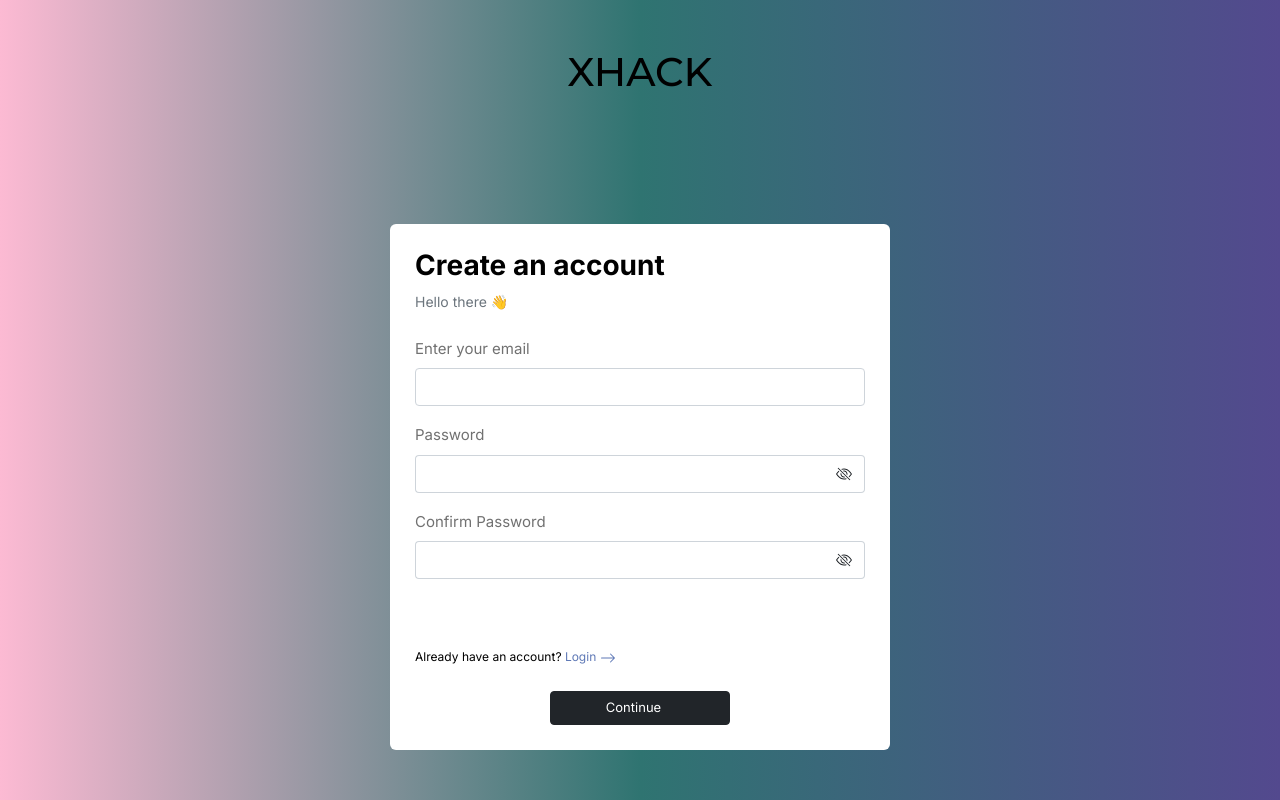
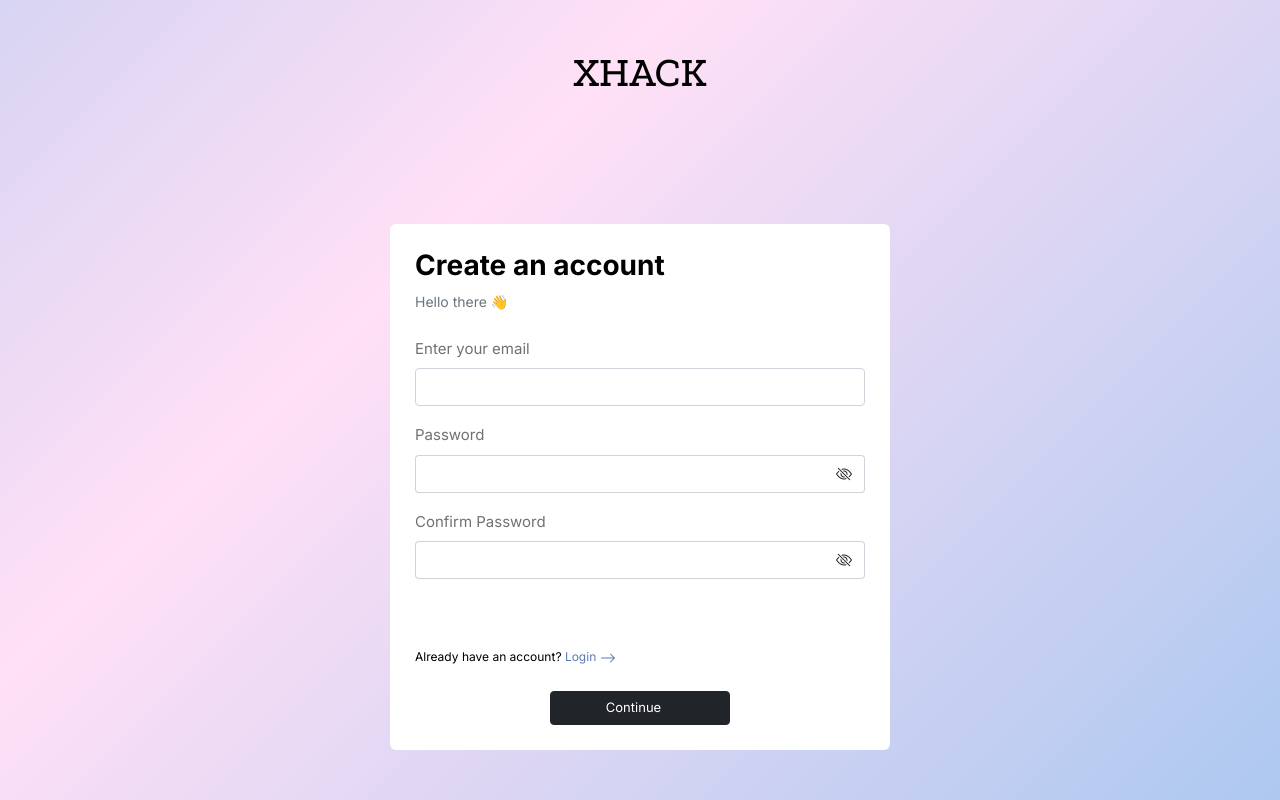
Before and after one commit to SAyaanHussain/XHACK, a Flask app: page /sign-up in a window 1280 px wide. Run offline with Flask 3, Linux system fonts and the light colour scheme.

Commit message:
Design improved, eye button fixed.

```diff
--- a/app.py
+++ b/app.py
@@ -7,7 +7,7 @@ import pymongo
 import dns.resolver
 
 app = Flask(__name__)
-app.secret_key = "xhack_secret_key"
+app.secret_key = "JGHdufgewfiuASIUDIUU9831984942hyiufguwi&&&d"
 bcrypt = Bcrypt(app)
 
 client = pymongo.MongoClient(
@@ -48,43 +48,6 @@ def login():
 
     return render_template('login.html')
 
-
-# @app.route('/sign-up', methods=["GET", "POST"])
-# def sign():
-#     if request.method == "POST":
-#         email = request.form['email']
-#         password1 = request.form['password1']
-#         password2 = request.form['password2']
-
-#         if not EMAIL_REGEX.match(email):
-#             flash("Invalid email format!", "danger")
-#             return redirect(url_for('sign'))
-
-#         if not check_mx_record(email):
-#             flash("Invalid email domain or unable to verify the domain!", "danger")
-#             return redirect(url_for('sign'))
-
-#         if password1 != password2:
-#             flash("Passwords do not match!", "danger")
-#             return redirect(url_for('sign'))
-
-#         if not PASSWORD_REGEX.match(password1):
-#             flash("Password must be at least 8 characters long with uppercase, lowercase, a number, and a special character!", "danger")
-#             return redirect(url_for('sign'))
-
-#         existing_user = users_collection.find_one({"email": email})
-#         if existing_user:
-#             flash("Email already registered. Try logging in.", "danger")
-#             return redirect(url_for('sign'))
-
-#         hashed_password = bcrypt.generate_password_hash(password1).decode('utf-8')
-#         users_collection.insert_one({"email": email, "password": hashed_password})
-#         flash("Account created successfully. Please log in!", "success")
-#         return redirect(url_for('login'))
-
-#     return render_template('sign-up.html')
-
-
 @app.route('/sign-up', methods=["GET", "POST"])
 def sign():
     if request.method == "POST":
--- a/static/css/login.css
+++ b/static/css/login.css
@@ -1,16 +1,27 @@
 body {
-    background: linear-gradient(
-      to right,
-      #fcbad3 0%,
-      #2f7471 50%,
-      #53498e 100%
-    );
-    min-height: 100vh;
-    margin: 0;
-    padding: 0;
-    color: black;
-    font-family: "Inter", sans-serif;
+  background: linear-gradient(-45deg, #FFE0F6, #5DB1EA, #FFE0F6, #5DB1EA);
+  background-size: 400% 400%;
+  animation: gradientFlow 9s ease infinite;
+  min-height: 100vh;
+  margin: 0;
+  padding: 0;
+  color: black;
+  font-family: "Inter", sans-serif;
+}
+
+@keyframes gradientFlow {
+  0% {
+    background-position: 0% 50%;
   }
+  50% {
+    background-position: 100% 50%;
+  }
+  100% {
+    background-position: 0% 50%;
+  }
+}
+
+
   .container {
     background-color: white;
     border: 0.5 solid black;
@@ -29,7 +40,7 @@ body {
   }
   h1 {
     text-align: center;
-    font-family: "Montserrat", sans-serif;
+    font-family: "Zilla Slab", sans-serif;
   }
   .input-group-text {
     background-color: white;
--- a/static/js/sign.js
+++ b/static/js/sign.js
@@ -1,46 +1,14 @@
-function togglePasswordVisibility() {
-    const passwordInput = document.getElementById("exampleInputPassword1");
-    const eyeIcon = document.getElementById("eyeIcon");
+function togglePasswordVisibility(inputId, iconId) {
+    const input = document.getElementById(inputId);
+    const icon = document.getElementById(iconId);
 
-    const openEye = `
-<svg xmlns="http://www.w3.org/2000/svg" width="16" height="16" fill="currentColor" class="bi bi-eye" viewBox="0 0 16 16">
-<path d="M16 8s-3-5.5-8-5.5S0 8 0 8s3 5.5 8 5.5S16 8 16 8M1.173 8a13 13 0 0 1 1.66-2.043C4.12 4.668 5.88 3.5 8 3.5s3.879 1.168 5.168 2.457A13 13 0 0 1 14.828 8q-.086.13-.195.288c-.335.48-.83 1.12-1.465 1.755C11.879 11.332 10.119 12.5 8 12.5s-3.879-1.168-5.168-2.457A13 13 0 0 1 1.172 8z"/>
-<path d="M8 5.5a2.5 2.5 0 1 0 0 5 2.5 2.5 0 0 0 0-5M4.5 8a3.5 3.5 0 1 1 7 0 3.5 3.5 0 0 1-7 0"/>
-</svg>
-`;
-
-    const closedEye = `
-<svg xmlns="http://www.w3.org/2000/svg" width="16" height="16" fill="currentColor" class="bi bi-eye-slash" viewBox="0 0 16 16">
-<path d="M13.359 11.238C15.06 9.72 16 8 16 8s-3-5.5-8-5.5a7 7 0 0 0-2.79.588l.77.771A6 6 0 0 1 8 3.5c2.12 0 3.879 1.168 5.168 2.457A13 13 0 0 1 14.828 8q-.086.13-.195.288c-.335.48-.83 1.12-1.465 1.755q-.247.248-.517.486z"/>
-<path d="M11.297 9.176a3.5 3.5 0 0 0-4.474-4.474l.823.823a2.5 2.5 0 0 1 2.829 2.829zm-2.943 1.299.822.822a3.5 3.5 0 0 1-4.474-4.474l.823.823a2.5 2.5 0 0 0 2.829 2.829"/>
-<path d="M3.35 5.47q-.27.24-.518.487A13 13 0 0 0 1.172 8l.195.288c.335.48.83 1.12 1.465 1.755C4.121 11.332 5.881 12.5 8 12.5c.716 0 1.39-.133 2.02-.36l.77.772A7 7 0 0 1 8 13.5C3 13.5 0 8 0 8s.939-1.721 2.641-3.238l.708.709zm10.296 8.884-12-12 .708-.708 12 12z"/>
-</svg>
-`;
-
-    const isPassword = passwordInput.type === "password";
-    passwordInput.type = isPassword ? "text" : "password";
-    eyeIcon.innerHTML = isPassword ? openEye : closedEye;
-  }
-  function togglePasswordVisibility2() {
-    const passwordInput = document.getElementById("exampleInputPassword2");
-    const eyeIcon = document.getElementById("eyeIcon");
-
-    const openEye = `
-<svg xmlns="http://www.w3.org/2000/svg" width="16" height="16" fill="currentColor" class="bi bi-eye" viewBox="0 0 16 16">
-<path d="M16 8s-3-5.5-8-5.5S0 8 0 8s3 5.5 8 5.5S16 8 16 8M1.173 8a13 13 0 0 1 1.66-2.043C4.12 4.668 5.88 3.5 8 3.5s3.879 1.168 5.168 2.457A13 13 0 0 1 14.828 8q-.086.13-.195.288c-.335.48-.83 1.12-1.465 1.755C11.879 11.332 10.119 12.5 8 12.5s-3.879-1.168-5.168-2.457A13 13 0 0 1 1.172 8z"/>
-<path d="M8 5.5a2.5 2.5 0 1 0 0 5 2.5 2.5 0 0 0 0-5M4.5 8a3.5 3.5 0 1 1 7 0 3.5 3.5 0 0 1-7 0"/>
-</svg>
-`;
-
-    const closedEye = `
-<svg xmlns="http://www.w3.org/2000/svg" width="16" height="16" fill="currentColor" class="bi bi-eye-slash" viewBox="0 0 16 16">
-<path d="M13.359 11.238C15.06 9.72 16 8 16 8s-3-5.5-8-5.5a7 7 0 0 0-2.79.588l.77.771A6 6 0 0 1 8 3.5c2.12 0 3.879 1.168 5.168 2.457A13 13 0 0 1 14.828 8q-.086.13-.195.288c-.335.48-.83 1.12-1.465 1.755q-.247.248-.517.486z"/>
-<path d="M11.297 9.176a3.5 3.5 0 0 0-4.474-4.474l.823.823a2.5 2.5 0 0 1 2.829 2.829zm-2.943 1.299.822.822a3.5 3.5 0 0 1-4.474-4.474l.823.823a2.5 2.5 0 0 0 2.829 2.829"/>
-<path d="M3.35 5.47q-.27.24-.518.487A13 13 0 0 0 1.172 8l.195.288c.335.48.83 1.12 1.465 1.755C4.121 11.332 5.881 12.5 8 12.5c.716 0 1.39-.133 2.02-.36l.77.772A7 7 0 0 1 8 13.5C3 13.5 0 8 0 8s.939-1.721 2.641-3.238l.708.709zm10.296 8.884-12-12 .708-.708 12 12z"/>
-</svg>
-`;
-
-    const isPassword = passwordInput.type === "password";
-    passwordInput.type = isPassword ? "text" : "password";
-    eyeIcon.innerHTML = isPassword ? openEye : closedEye;
-  }
+    if (input.type === "password") {
+        input.type = "text"; // Change the input field type to 'text'
+        icon.classList.remove("bi-eye-slash"); // Remove 'eye-slash' icon
+        icon.classList.add("bi-eye"); // Add 'eye' icon
+    } else {
+        input.type = "password"; // Change the input field type back to 'password'
+        icon.classList.remove("bi-eye"); // Remove 'eye' icon
+        icon.classList.add("bi-eye-slash"); // Add 'eye-slash' icon
+    }
+}
--- a/templates/sign-up.html
+++ b/templates/sign-up.html
@@ -1,6 +1,10 @@
 <!DOCTYPE html>
 <html lang="en">
   <head>
+    <link rel="preconnect" href="https://fonts.googleapis.com">
+    <link rel="preconnect" href="https://fonts.gstatic.com" crossorigin>
+    <link href="https://cdn.jsdelivr.net/npm/bootstrap-icons/font/bootstrap-icons.css" rel="stylesheet">
+    <link href="https://fonts.googleapis.com/css2?family=Cabin:ital,wght@0,400..700;1,400..700&family=Inconsolata:wght@200..900&family=Inter:ital,opsz,wght@0,14..32,100..900;1,14..32,100..900&family=Lora:ital,wght@0,400..700;1,400..700&family=Merriweather:ital,wght@0,300;0,400;0,700;0,900;1,300;1,400;1,700;1,900&family=Montserrat:ital,wght@0,100..900;1,100..900&family=Raleway:ital,wght@0,100..900;1,100..900&family=Roboto+Slab:wght@100..900&family=Roboto:ital,wght@0,100..900;1,100..900&family=Zilla+Slab:ital,wght@0,300;0,400;0,500;0,600;0,700;1,300;1,400;1,500;1,600;1,700&display=swap" rel="stylesheet">
     <meta charset="UTF-8" />
     <meta http-equiv="X-UA-Compatible" content="IE=edge" />
     <meta name="viewport" content="width=device-width, initial-scale=1.0" />
@@ -47,72 +51,18 @@
         <div class="mb-3 position-relative">
           <label for="exampleInputPassword1" style="color:#717171;font-size:15px;" class="form-label">Password</label>
           <div class="input-group">
-            <input
-              type="password"
-              class="form-control"
-              id="exampleInputPassword1"
-              name="password1"
-            />
-            <span
-              class="input-group-text"
-              onclick="togglePasswordVisibility()"
-              style="cursor: pointer"
-            >
-              <svg
-                id="eyeIcon"
-                xmlns="http://www.w3.org/2000/svg"
-                width="16"
-                height="16"
-                fill="currentColor"
-                class="bi bi-eye-slash"
-                viewBox="0 0 16 16"
-              >
-                <path
-                  d="M13.359 11.238C15.06 9.72 16 8 16 8s-3-5.5-8-5.5a7 7 0 0 0-2.79.588l.77.771A6 6 0 0 1 8 3.5c2.12 0 3.879 1.168 5.168 2.457A13 13 0 0 1 14.828 8q-.086.13-.195.288c-.335.48-.83 1.12-1.465 1.755q-.247.248-.517.486z"
-                />
-                <path
-                  d="M11.297 9.176a3.5 3.5 0 0 0-4.474-4.474l.823.823a2.5 2.5 0 0 1 2.829 2.829zm-2.943 1.299.822.822a3.5 3.5 0 0 1-4.474-4.474l.823.823a2.5 2.5 0 0 0 2.829 2.829"
-                />
-                <path
-                  d="M3.35 5.47q-.27.24-.518.487A13 13 0 0 0 1.172 8l.195.288c.335.48.83 1.12 1.465 1.755C4.121 11.332 5.881 12.5 8 12.5c.716 0 1.39-.133 2.02-.36l.77.772A7 7 0 0 1 8 13.5C3 13.5 0 8 0 8s.939-1.721 2.641-3.238l.708.709zm10.296 8.884-12-12 .708-.708 12 12z"
-                />
-              </svg>
+            <input type="password" class="form-control" id="password1" name="password1" />
+            <span class="input-group-text" onclick="togglePasswordVisibility('password1', 'eyeIcon1')" style="cursor: pointer">
+                <i id="eyeIcon1" class="bi bi-eye-slash"></i> <!-- Unique ID here -->
             </span>
           </div>
         </div>
         <div class="mb-3 position-relative">
             <label for="exampleInputPassword1" style="color:#717171;font-size:15px;" class="form-label">Confirm Password</label>
             <div class="input-group">
-              <input
-                type="password"
-                class="form-control"
-                id="exampleInputPassword1"
-                name="password2"
-              />
-              <span
-                class="input-group-text"
-                onclick="togglePasswordVisibility2()"
-                style="cursor: pointer"
-              >
-                <svg
-                  id="eyeIcon"
-                  xmlns="http://www.w3.org/2000/svg"
-                  width="16"
-                  height="16"
-                  fill="currentColor"
-                  class="bi bi-eye-slash"
-                  viewBox="0 0 16 16"
-                >
-                  <path
-                    d="M13.359 11.238C15.06 9.72 16 8 16 8s-3-5.5-8-5.5a7 7 0 0 0-2.79.588l.77.771A6 6 0 0 1 8 3.5c2.12 0 3.879 1.168 5.168 2.457A13 13 0 0 1 14.828 8q-.086.13-.195.288c-.335.48-.83 1.12-1.465 1.755q-.247.248-.517.486z"
-                  />
-                  <path
-                    d="M11.297 9.176a3.5 3.5 0 0 0-4.474-4.474l.823.823a2.5 2.5 0 0 1 2.829 2.829zm-2.943 1.299.822.822a3.5 3.5 0 0 1-4.474-4.474l.823.823a2.5 2.5 0 0 0 2.829 2.829"
-                  />
-                  <path
-                    d="M3.35 5.47q-.27.24-.518.487A13 13 0 0 0 1.172 8l.195.288c.335.48.83 1.12 1.465 1.755C4.121 11.332 5.881 12.5 8 12.5c.716 0 1.39-.133 2.02-.36l.77.772A7 7 0 0 1 8 13.5C3 13.5 0 8 0 8s.939-1.721 2.641-3.238l.708.709zm10.296 8.884-12-12 .708-.708 12 12z"
-                  />
-                </svg>
+              <input type="password" class="form-control" id="password2" name="password2" />
+              <span class="input-group-text" onclick="togglePasswordVisibility('password2', 'eyeIcon2')" style="cursor: pointer">
+                  <i id="eyeIcon2" class="bi bi-eye-slash"></i> <!-- Unique ID here -->
               </span>
             </div>
           </div>
```
Also changed, not shown: static/css/sign.css (+23 -12 lines).
